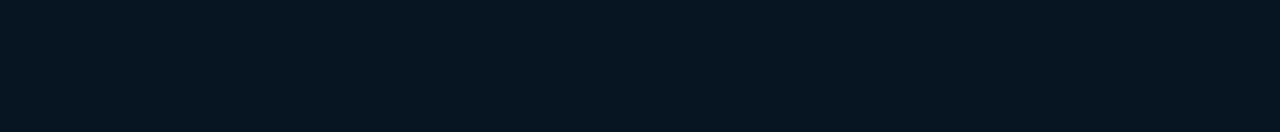
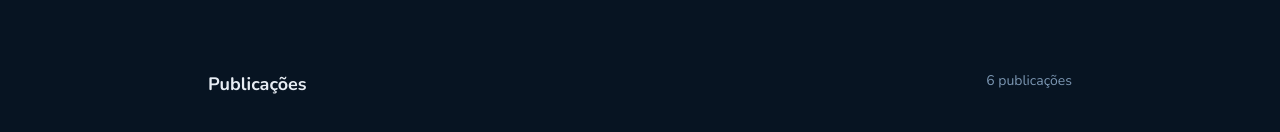
Before and after one commit to brunoseleghin/github-blog, a React (Vite) app: page / in a window 1280 px wide. Shown: the part 398-530 px from the top of the page. Built offline with nearby package versions, Linux system fonts and the light colour scheme.

Commit message:
changed Home page to Publications add

```diff
--- a/src/pages/Home/index.tsx
+++ b/src/pages/Home/index.tsx
@@ -7,6 +7,9 @@
   Bio,
   Text,
   Info,
+  PublicationsContainer,
+  Publications,
+  NumbersOfPublications,
 } from './styles'
 
 import { Header } from '../../components/Header'
@@ -86,6 +89,11 @@
             </Info>
           </div>
         </Profile>
+
+        <PublicationsContainer>
+          <Publications>Publicações</Publications>
+          <NumbersOfPublications>6 publicações</NumbersOfPublications>
+        </PublicationsContainer>
       </main>
     </HomeContainer>
   )
--- a/src/pages/Home/styles.ts
+++ b/src/pages/Home/styles.ts
@@ -5,8 +5,10 @@
   margin: 0 auto;
 
   main {
-    margin-top: -85px;
     display: flex;
+    max-width: 864px;
+    flex-direction: column;
+    margin: -85px auto;
   }
 `
 
@@ -14,7 +16,7 @@
   position: relative;
   display: flex;
   gap: 32px;
-  margin: 0 auto;
+
   width: 864px;
   padding: 32px 40px;
   background: ${({ theme }) => theme['base-profile']};
@@ -78,3 +80,23 @@
   font-weight: normal;
   line-height: 160%;
 `
+
+export const PublicationsContainer = styled.div`
+  display: flex;
+  justify-content: space-between;
+  margin-top: 72px;
+`
+
+export const Publications = styled.span`
+  color: ${({ theme }) => theme['base-title']};
+  font-size: 1.125rem;
+  font-weight: 700;
+  line-height: 160%;
+`
+
+export const NumbersOfPublications = styled.span`
+  color: ${({ theme }) => theme['base-span']};
+  font-size: 0.875rem;
+  font-weight: 400;
+  line-height: 160%;
+`
```
